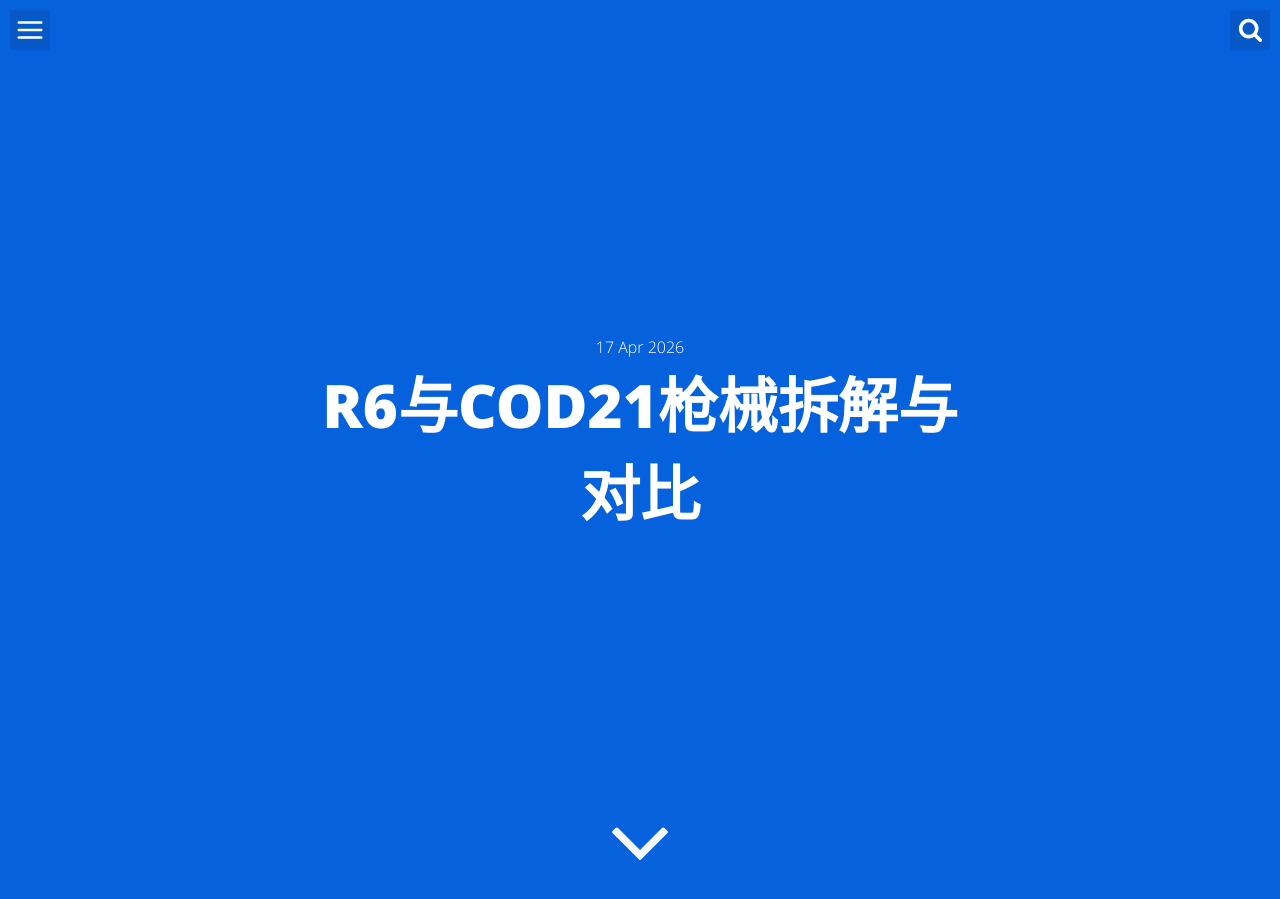
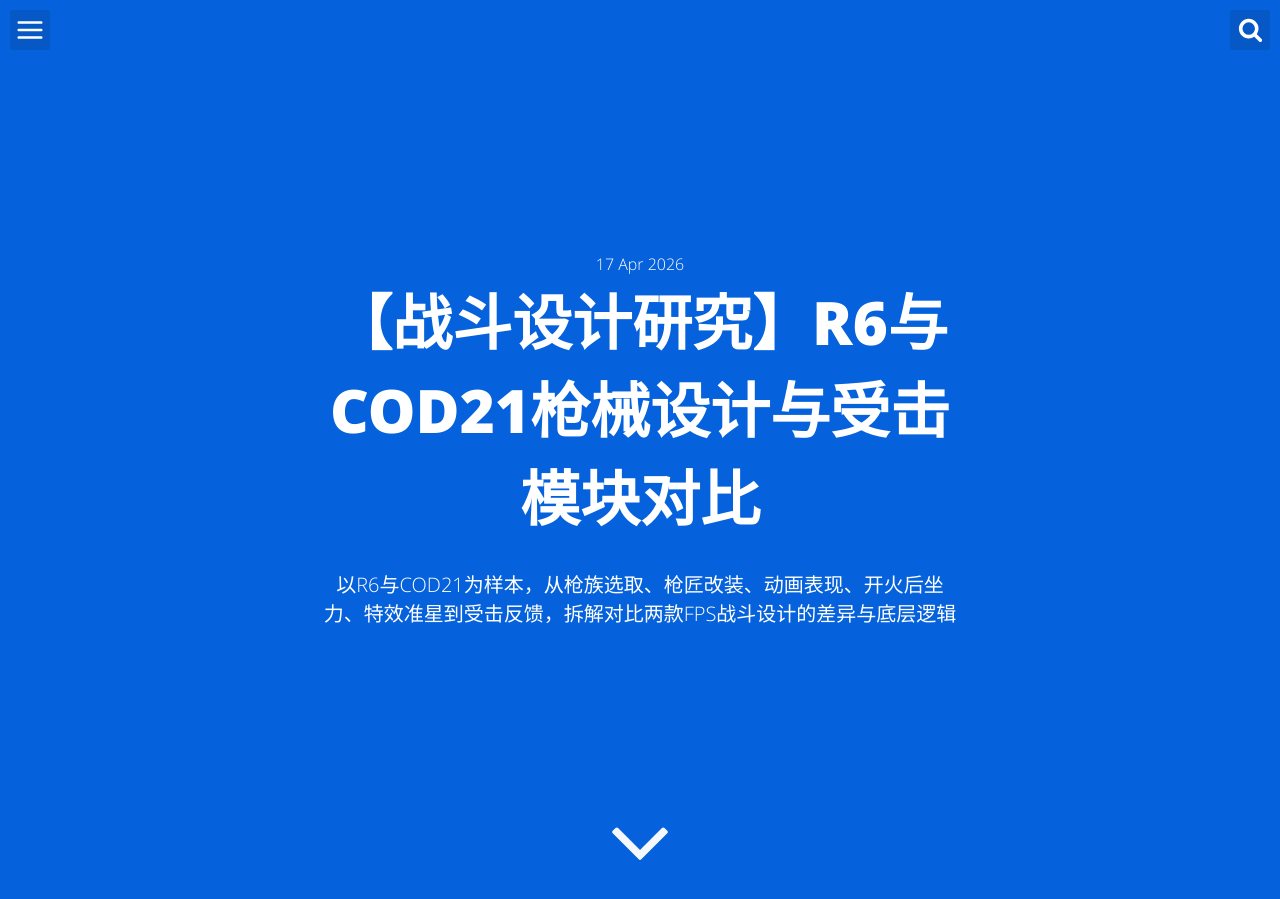
Before and after one commit to Junsonli/Junsonli.github.io, a Jekyll site: the page built from _posts/2026-04-18-r6-cod21-gun-comparison.md, in a window 1280 px wide and 900 px high. Built offline with Jekyll 4.4.1, drawn with Linux system fonts in a browser that asks for light colours; comment, search, counter and statistics services are not loaded.

Commit message:
docs: add description for R6 vs COD21 article

```diff
--- a/_posts/2026-04-18-r6-cod21-gun-comparison.md
+++ b/_posts/2026-04-18-r6-cod21-gun-comparison.md
@@ -1,9 +1,12 @@
 ---
 layout: post
-title: "R6与COD21枪械拆解与对比"
+title: "【战斗设计研究】R6与COD21枪械设计与受击模块对比"
 date: 2026-04-18 00:00:00 +0800
-tag: 战斗设计
-categories: 星跃实战营
+description: '以R6与COD21为样本，从枪族选取、枪匠改装、动画表现、开火后坐力、特效准星到受击反馈，拆解对比两款FPS战斗设计的差异与底层逻辑'
+tags:
+- 战斗设计
+categories:
+- 星跃实战营
 ---
 
 # 1. R6与COD21在体验、玩法等的差异
```
